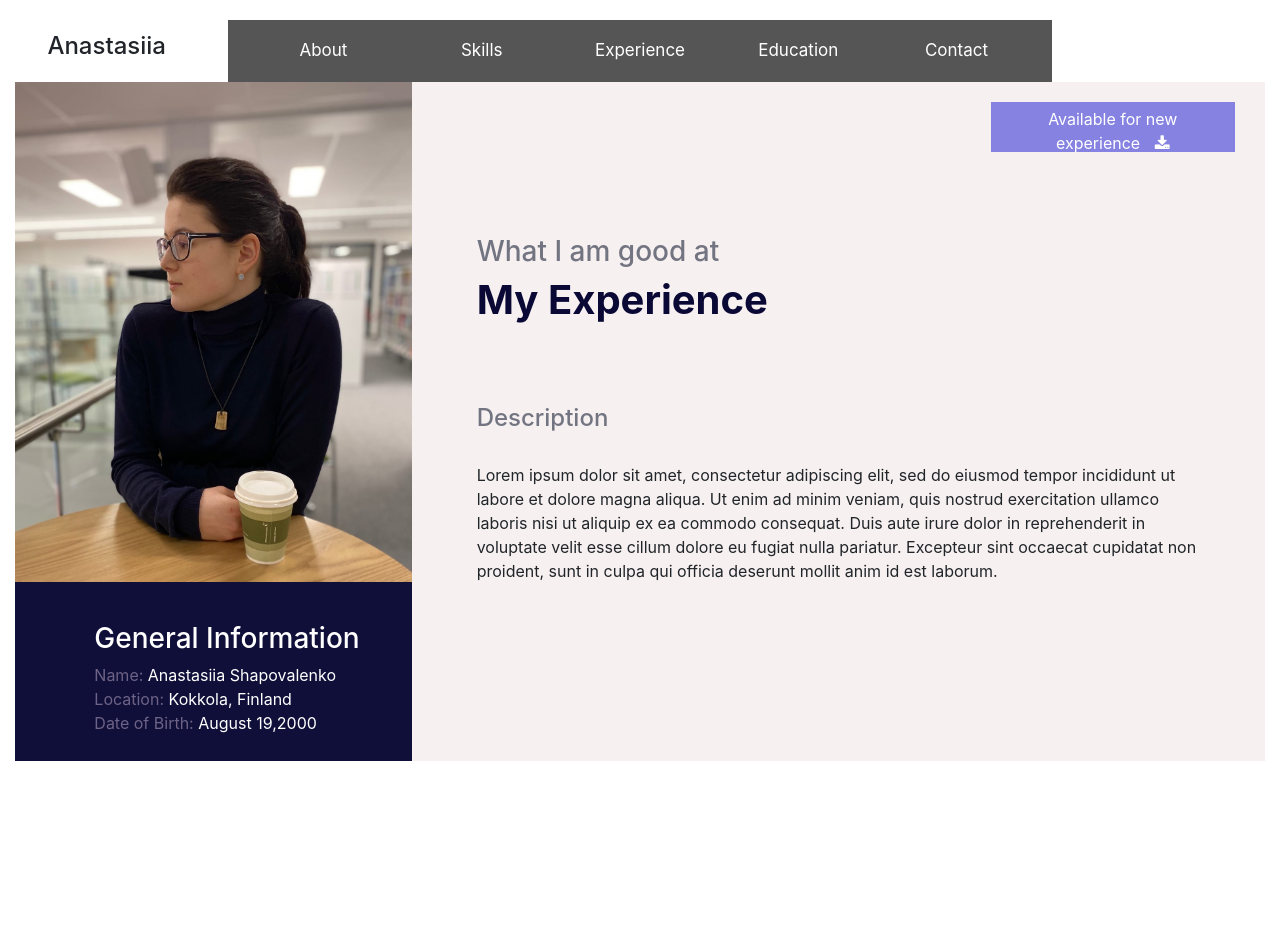
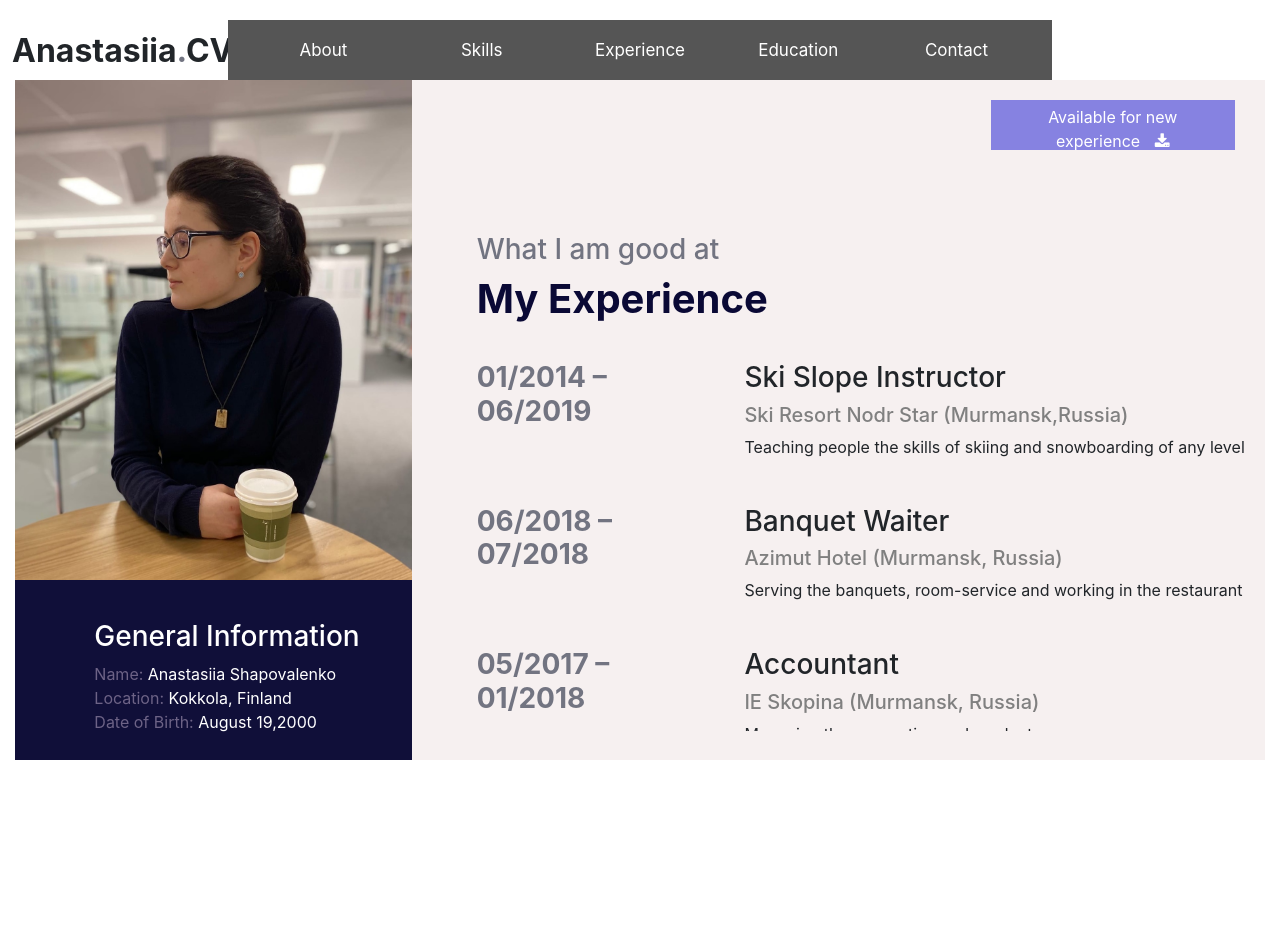
Before and after one commit to JesKStu/portfolio, a PHP site: page /experience.html in a window 1280 px wide. Shown: the top 928 px of the page. Run offline with PHP 8.4, Linux system fonts and the light colour scheme.

Commit message:
next commit

```diff
--- a/contacts.html
+++ b/contacts.html
@@ -9,7 +9,7 @@
 <body>
 <div class="container-fluid">
 	<div class="row" style="margin-top: 20px">
-		<div class="col-md-2 text-center" style="padding: 12px"><h4>Anastasiia</h4></div>
+				<div class="col-md-2 text-center" style="padding: 12px"><h2 style="font-weight: bold">Anastasiia<span style="color: #727481">.</span>CV</h2></div>
 		<div class="col-md-8">
 			<div class="navbar">
 				<a href="index.html">About</a>
@@ -22,7 +22,7 @@
 		<div class="col-md-2"></div>
 	</div>
 
-	<div class="row">
+	<div class="row" style="margin-top: -10px">
 		<div class="col-md-4">
 			<img src="images/It's me.jpg" style="width: 100%; height: 500px">
 			<div id="general">
--- a/css/style.css
+++ b/css/style.css
@@ -17,6 +17,11 @@
 
 .navbar a:hover {
 	background-color: #000
+}
+
+.button_link {
+	color: white;
+	text-decoration: none;
 }
 
 #info {
@@ -46,7 +51,7 @@
 	padding-bottom: 10px;
 }
 
-#main_text {
+.main_text {
 	margin-top: 30px;
 	margin-right: 50px
 }
@@ -55,12 +60,25 @@
 	color: #6d6386;
 }
 
+.years {
+	margin-top: 30px;
+	color: #727481;
+	font-weight: bold;
 
+}
+
+.sub_text {
+	color: gray;
+}
 
 .skills_container{
   width: 90%;
   margin: 180px auto;
+}
 
+.scroll_content {
+	height: 400px;
+	overflow: scroll;
 }
 
 @keyframes load{
--- a/experience.html
+++ b/experience.html
@@ -9,7 +9,7 @@
 <body>
 <div class="container-fluid">
 	<div class="row" style="margin-top: 20px">
-		<div class="col-md-2 text-center" style="padding: 12px"><h4>Anastasiia</h4></div>
+		<div class="col-md-2 text-center" style="padding: 12px"><h2 style="font-weight: bold">Anastasiia<span style="color: #727481">.</span>CV</h2></div>
 		<div class="col-md-8">
 			<div class="navbar">
 				<a href="index.html">About</a>
@@ -22,7 +22,7 @@
 		<div class="col-md-2"></div>
 	</div>
 
-	<div class="row">
+	<div class="row" style="margin-top: -10px">
 		<div class="col-md-4">
 			<img src="images/It's me.jpg" style="width: 100%; height: 500px">
 			<div id="general">
@@ -33,7 +33,7 @@
 		<div class="col-md-8" id="info" style="background-color: #f6f0f0">
 			<div class="col-md-4 offset-md-8" style="margin-top: 20px">
 				<button id="button">
-					Available for new experience
+					<a href="contacts.html" class="button_link">Available for new experience</a>
 					<i class="fa fa-download" style="margin-left: 10px"></i>
 				</button>
 			</div>
@@ -41,9 +41,68 @@
 				<h3 style="color: #727481">What I am good at</h3>
 				<h1 style="color: #0a0935; font-weight:bold;">My Experience</h1>
 
-				<h4 style="margin-top: 80px; color: #727481">Description</h4>
-				<p id="main_text">Lorem ipsum dolor sit amet, consectetur adipiscing elit, sed do eiusmod tempor incididunt ut labore et dolore magna aliqua. Ut enim ad minim veniam, quis nostrud exercitation ullamco laboris nisi ut aliquip ex ea commodo consequat. Duis aute irure dolor in reprehenderit in voluptate velit esse cillum dolore eu fugiat nulla pariatur. Excepteur sint occaecat cupidatat non proident, sunt in culpa qui officia deserunt mollit anim id est laborum.</p>
-			</div>
+				<div class="scroll_content">
+					<div class="row">
+						<div class="col-md-4">
+							<h3 class="years">01/2014 – 06/2019</h3>
+						</div>
+
+						<div class="col-md-8">
+							<h3 class="main_text">Ski Slope Instructor</h3>
+							<h5 class="sub_text">Ski Resort Nodr Star (Murmansk,Russia)</h5>
+							<p>Teaching people the skills of skiing and snowboarding of any level</p>
+						</div>
+					</div>
+
+					<div class="row">
+						<div class="col-md-4">
+							<h3 class="years">06/2018 – 07/2018</h3>
+						</div>
+
+						<div class="col-md-8">
+							<h3 class="main_text">Banquet Waiter</h3>
+							<h5 class="sub_text">Azimut Hotel (Murmansk, Russia)</h5>
+							<p>Serving the banquets, room-service and working in the restaurant</p>
+						</div>
+					</div>
+
+					<div class="row">
+						<div class="col-md-4">
+							<h3 class="years">05/2017 – 01/2018</h3>
+						</div>
+
+						<div class="col-md-8">
+							<h3 class="main_text">Accountant</h3>
+							<h5 class="sub_text">IE Skopina (Murmansk, Russia)</h5>
+							<p>Managing the accounting and products</p>
+						</div>
+					</div>
+
+					<div class="row">
+						<div class="col-md-4">
+							<h3 class="years">09/2016 – 05/2017</h3>
+						</div>
+
+						<div class="col-md-8">
+							<h3 class="main_text">Journalist</h3>
+							<h5 class="sub_text">Pushkin Magazine (St.Petersburg, Russia)</h5>
+							<p>Writing the articles about the celebrations, global problems, politics; writing the poems</p>
+						</div>
+					</div>
+
+					<div class="row">
+						<div class="col-md-4">
+							<h3 class="years">06/2015 – 08/2015</h3>
+						</div>
+
+						<div class="col-md-8">
+							<h3 class="main_text">Executive Manager Assistant</h3>
+							<h5 class="sub_text">Opticenergostroy (St.Petersburg, Russia)</h5>
+							<p>Helping the CEO of the company, the accounting and paperwork</p>
+						</div>
+					</div>
+				</div>
+
 		</div>
 	</div>
 
```
Also changed, not shown: education.html (+26 -5 lines), index.html (+4 -4 lines), skills.html (+5 -6 lines).
